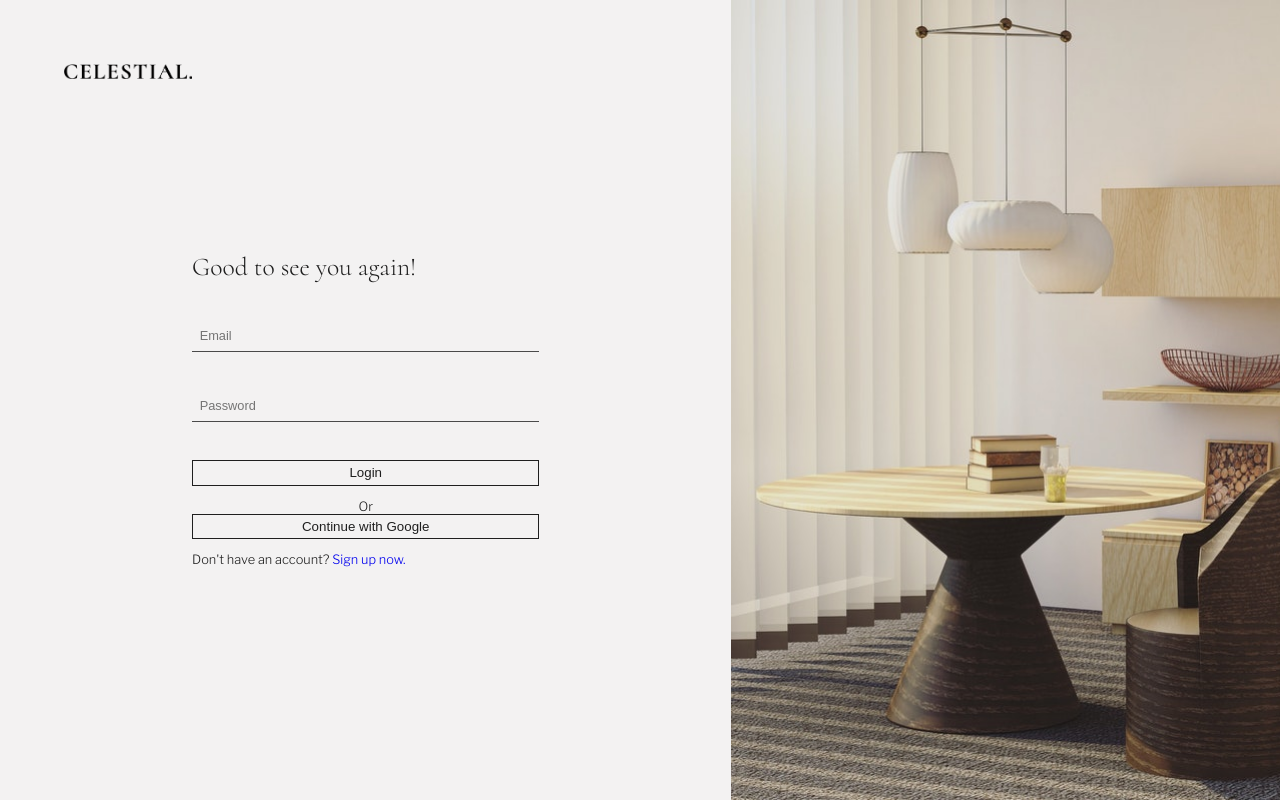
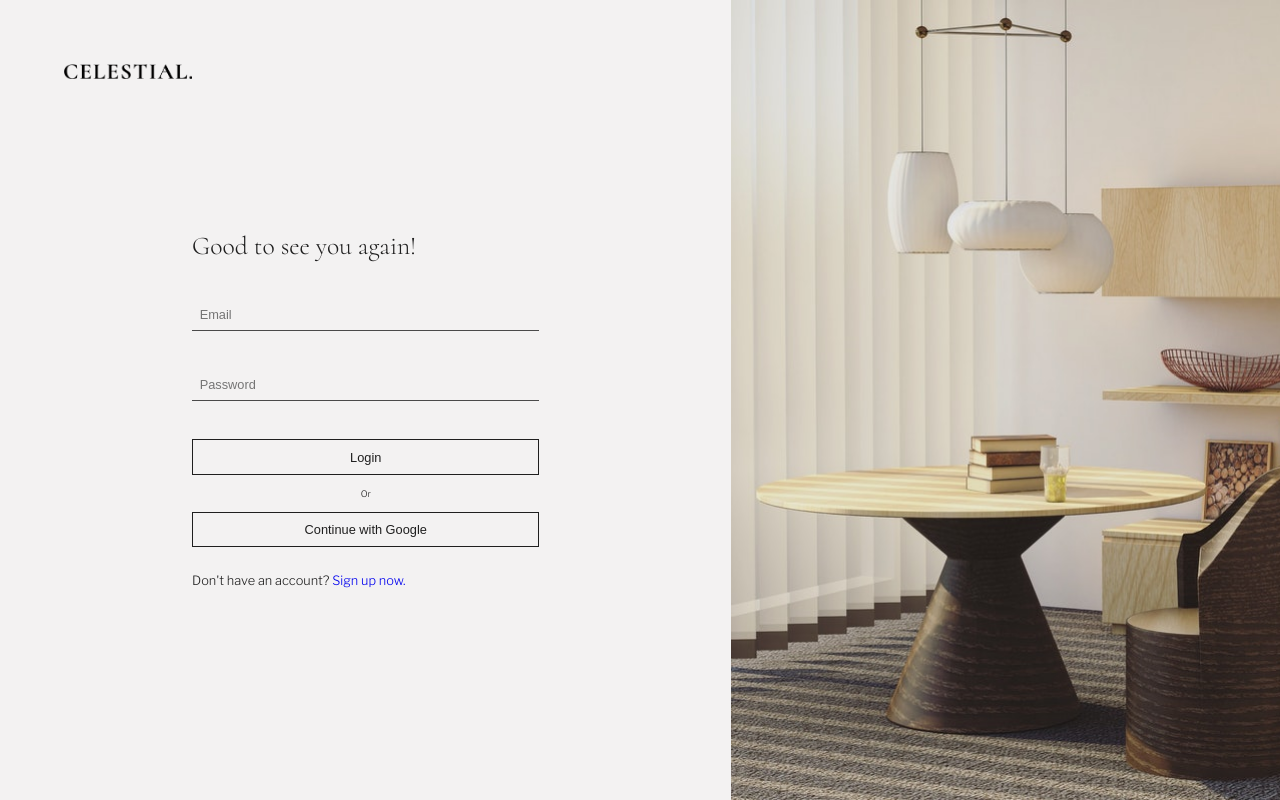
Before and after one commit to mindsworth/ecommerce-app-vue, a Vue app: page /login in a window 1280 px wide. Built offline with nearby package versions, Linux system fonts and the light colour scheme; what vue-disable-autocomplete would draw is missing.

Commit message:
fix form layout

```diff
--- a/src/components/Button.vue
+++ b/src/components/Button.vue
@@ -16,15 +16,13 @@ export default {
 @import "../assets/styles/_variables.scss";
 
 .btn {
-  border: 1px solid #000;
   outline: none;
-  height: 2vw;
+  height: 2.8vw;
   width: 100%;
-
   border: 1px solid $color-black;
   background-color: transparent;
   color: $color-black;
-  margin-bottom: 1vw;
+  font-size: 1vw;
 
   @include respond(phone) {
     height: 8vw;
--- a/src/components/LoginForm.vue
+++ b/src/components/LoginForm.vue
@@ -18,7 +18,7 @@
       />
 
       <Button label="Login" type="submit" />
-      Or
+      <span class="or-text">Or</span>
       <Button label="Continue with Google" />
     </form>
 
@@ -60,8 +60,17 @@ export default {
     text-align: left;
   }
 
+  form {
+    .or-text {
+      margin: 1vw 0;
+      display: inline-block;
+      font-size: 0.7vw;
+    }
+  }
+
   &__cta {
     text-align: left;
+    margin-top: 2vw;
   }
 }
 </style>
```
